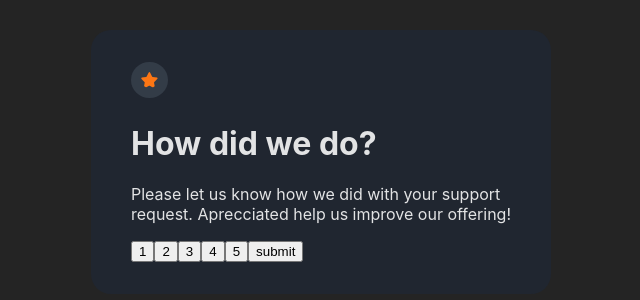
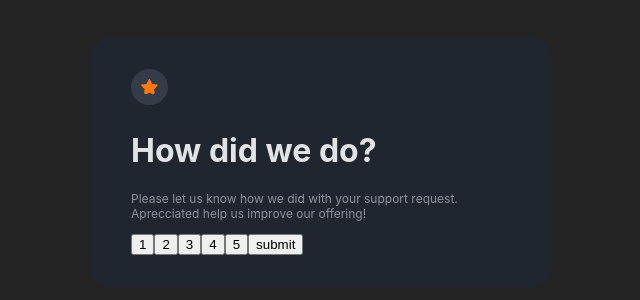
Before and after one commit to JosRafael/Projeto-Rating, a React (Vite) app in the folder projeto/: page / in a window 1280 px wide. Shown: the part 238-538 px from the top of the page, without its empty margins (319-959 px from the left). Built offline with nearby package versions, Linux system fonts and the light colour scheme.

Commit message:
add title & desc

```diff
--- a/projeto/src/components/rating-card.module.css
+++ b/projeto/src/components/rating-card.module.css
@@ -9,3 +9,11 @@
     border-radius: 100%;
     padding: 10px;
 }
+.title{
+    font-size: 32px;
+}
+.description{
+    color: #8b919d;
+    font-size: 12px;
+
+}
--- a/projeto/src/components/rating-card.tsx
+++ b/projeto/src/components/rating-card.tsx
@@ -3,9 +3,9 @@ export default function RatingCard(){
     return <div className={styles.card}>
         <img className={styles.star} src='/icon-star.svg' alt='star'/>
 
-        <h1>How did we do?</h1>
+        <h1 className={styles.title}>How did we do?</h1>
 
-        <p>
+        <p className={styles.description}>
             Please let us know how we did with your support request. Aprecciated help us improve our offering!
         </p>
 
```
